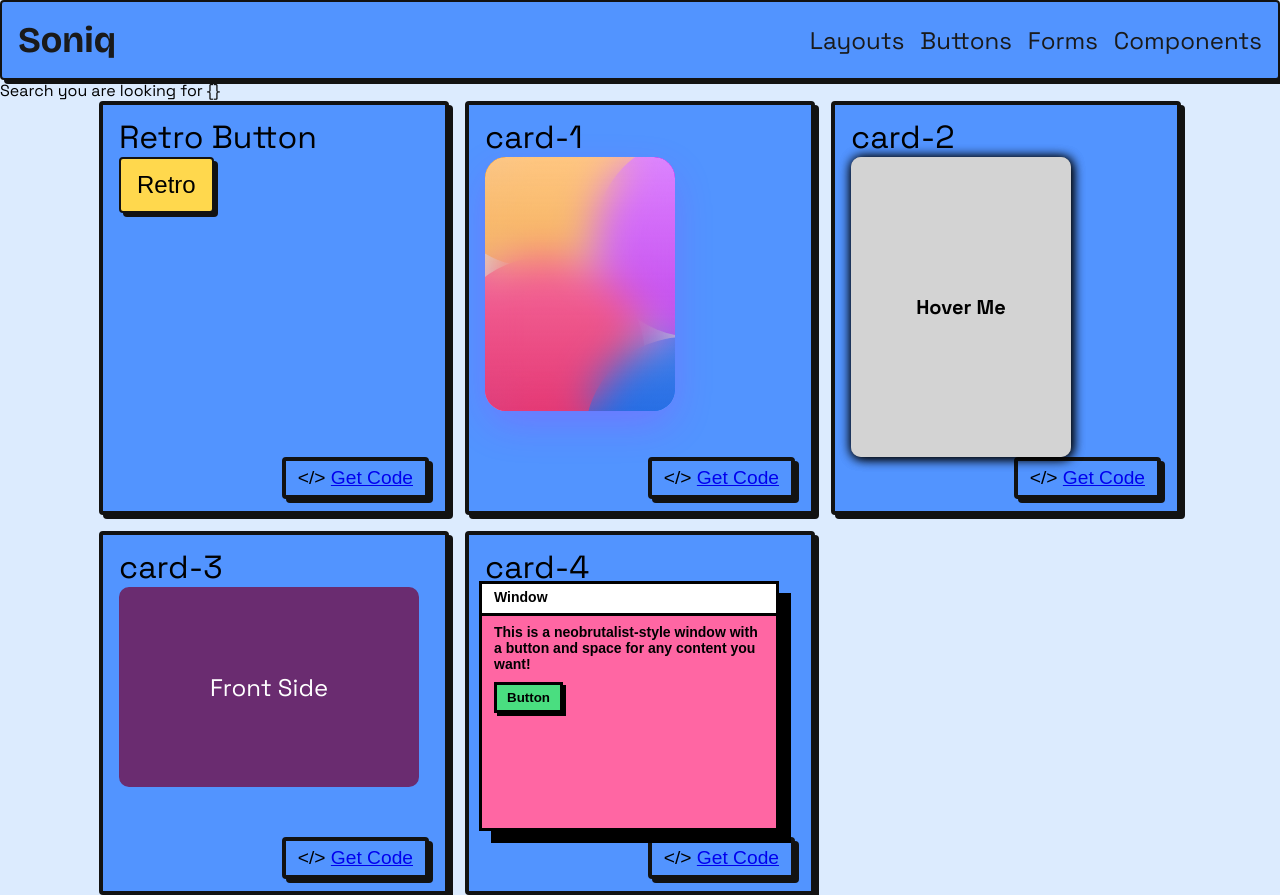
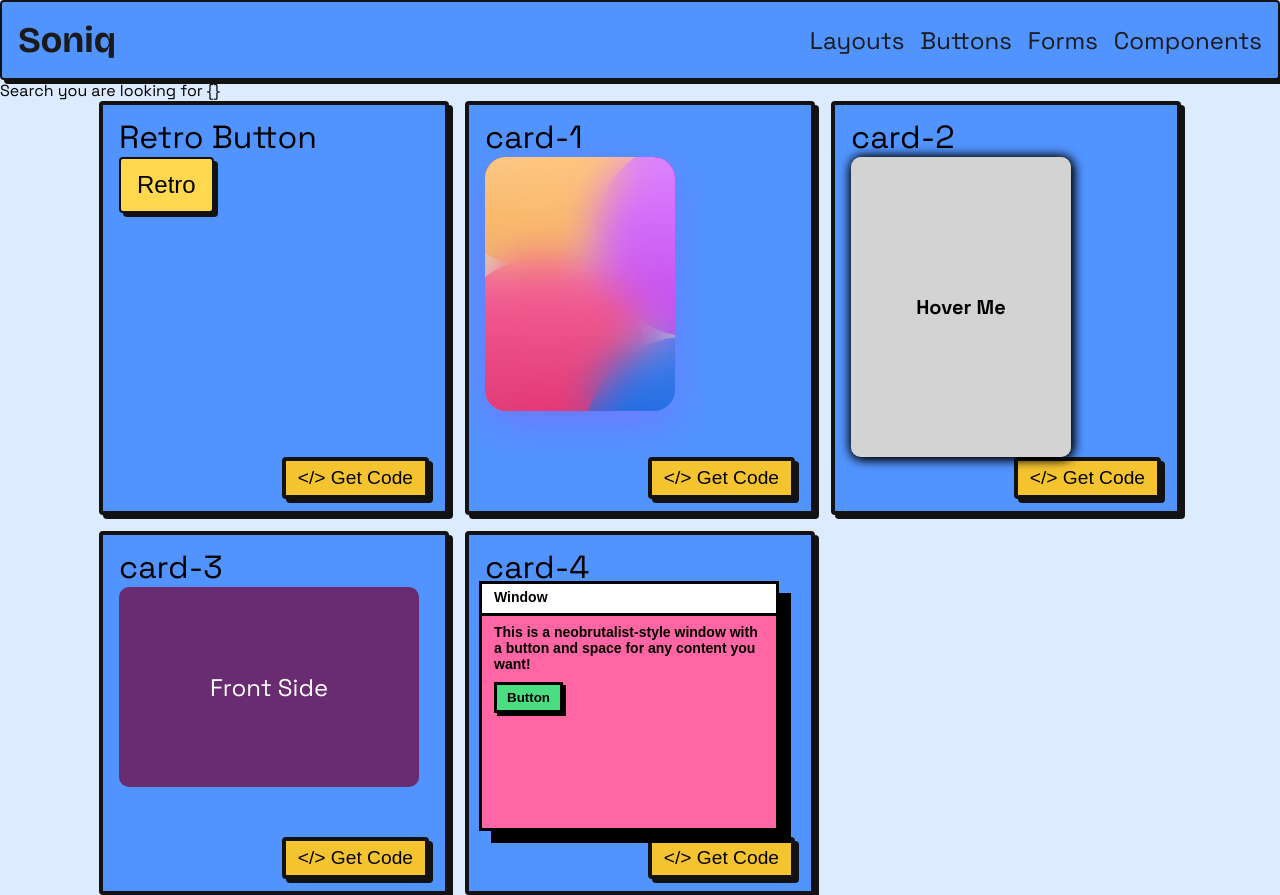
Before and after one commit to yusef-codes10/soniq, a Vue app: page /search in a window 1280 px wide. Built offline with nearby package versions, Linux system fonts and the light colour scheme.

Commit message:
buttons  color chnaged

```diff
--- a/src/components/ui/CardComponent.vue
+++ b/src/components/ui/CardComponent.vue
@@ -52,7 +52,7 @@ defineProps({
 }
 
 button {
-  background: var(--brand-color);
+  background: var(--secondary-hover);
   align-self: flex-end;
   justify-self: flex-end;
   cursor: pointer;
@@ -61,7 +61,7 @@ button {
 }
 
 button:hover {
-  background-color: var(--brand-hover);
+  background-color: var(--secondary-color);
 }
 
 button:active {
@@ -69,6 +69,10 @@ button:active {
   box-shadow: 0.125rem 0.125rem #121212;
 }
 
+a {
+  text-decoration: none;
+  color: inherit;
+}
 .card-content,
 .code {
   min-width: 0;
--- a/src/views/HomeView.vue
+++ b/src/views/HomeView.vue
@@ -47,7 +47,7 @@ const submitSearch = () => {
   justify-content: center;
   align-items: center;
 
-  background-color: var(--bg-color);
+  /* background-color: var(--bg-color); */
 }
 
 .home h1 {
```
